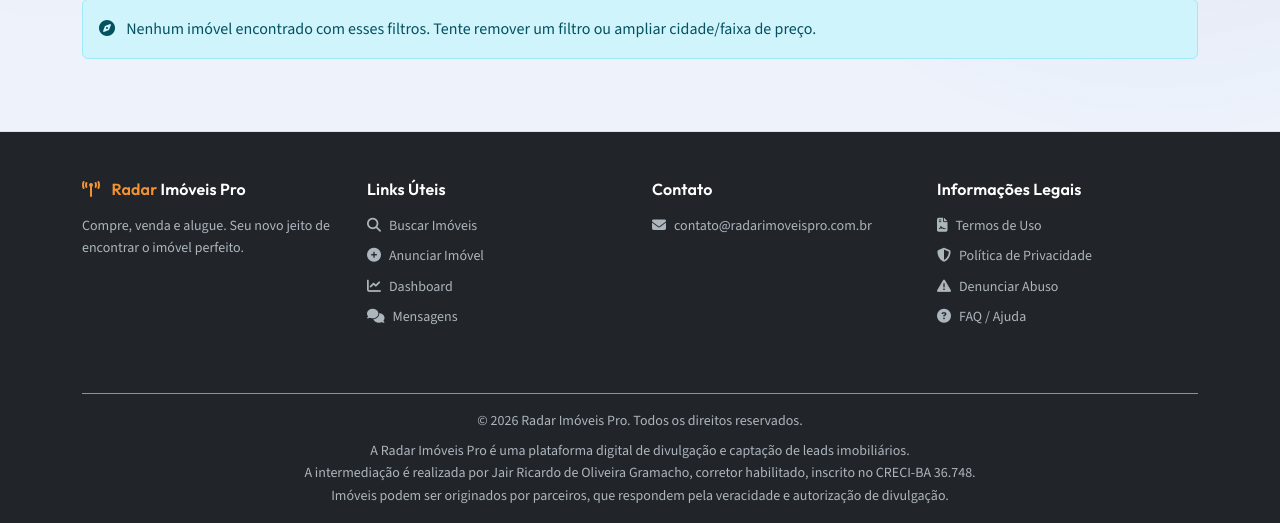
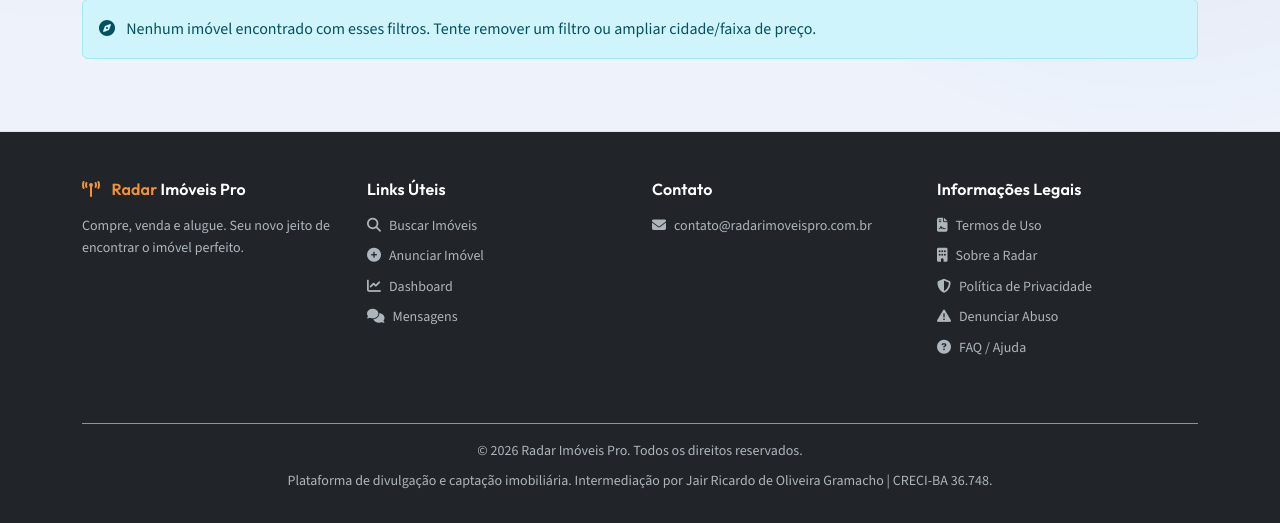
Before and after one commit to jairgramacho/radar-imoveis-pro, a Flask app: page / in a window 1280 px wide. Shown: the part 409-932 px from the top of the page. After the commit the page ends 898 px from the top, so only its background shows below. Run offline with Flask 3, Linux system fonts and the light colour scheme; parts of the project's set-up code (start-up, migrations or seed data) failed here and were passed over; some libraries are stand-ins or nearby versions.

Commit message:
feat(institucional): cria pagina sobre e ajusta aviso enxuto no footer

```diff
--- a/templates/_footer.html
+++ b/templates/_footer.html
@@ -57,6 +57,11 @@
                         </a>
                     </li>
                     <li class="mb-2">
+                        <a href="{{ url_for('public.sobre_radar') }}" class="text-muted text-decoration-none">
+                            <i class="fas fa-building me-2"></i>Sobre a Radar
+                        </a>
+                    </li>
+                    <li class="mb-2">
                         <a href="{{ url_for('public.politica_privacidade') }}" class="text-muted text-decoration-none">
                             <i class="fas fa-shield-alt me-2"></i>Política de Privacidade
                         </a>
@@ -85,13 +90,7 @@
             </div>
             <div class="col-12">
                 <p class="small text-muted mb-0 text-center">
-                    A Radar Imóveis Pro é uma plataforma digital de divulgação e captação de leads imobiliários.
-                </p>
-                <p class="small text-muted mb-0 text-center">
-                    A intermediação é realizada por Jair Ricardo de Oliveira Gramacho, corretor habilitado, inscrito no CRECI-BA 36.748.
-                </p>
-                <p class="small text-muted mb-0 text-center">
-                    Imóveis podem ser originados por parceiros, que respondem pela veracidade e autorização de divulgação.
+                    Plataforma de divulgação e captação imobiliária. Intermediação por Jair Ricardo de Oliveira Gramacho | CRECI-BA 36.748.
                 </p>
             </div>
         </div>
```
Also changed, not shown: radar_app/blueprints/public.py (+7 -0 lines), templates/sobre_radar.html (added, +47 -0 lines).
